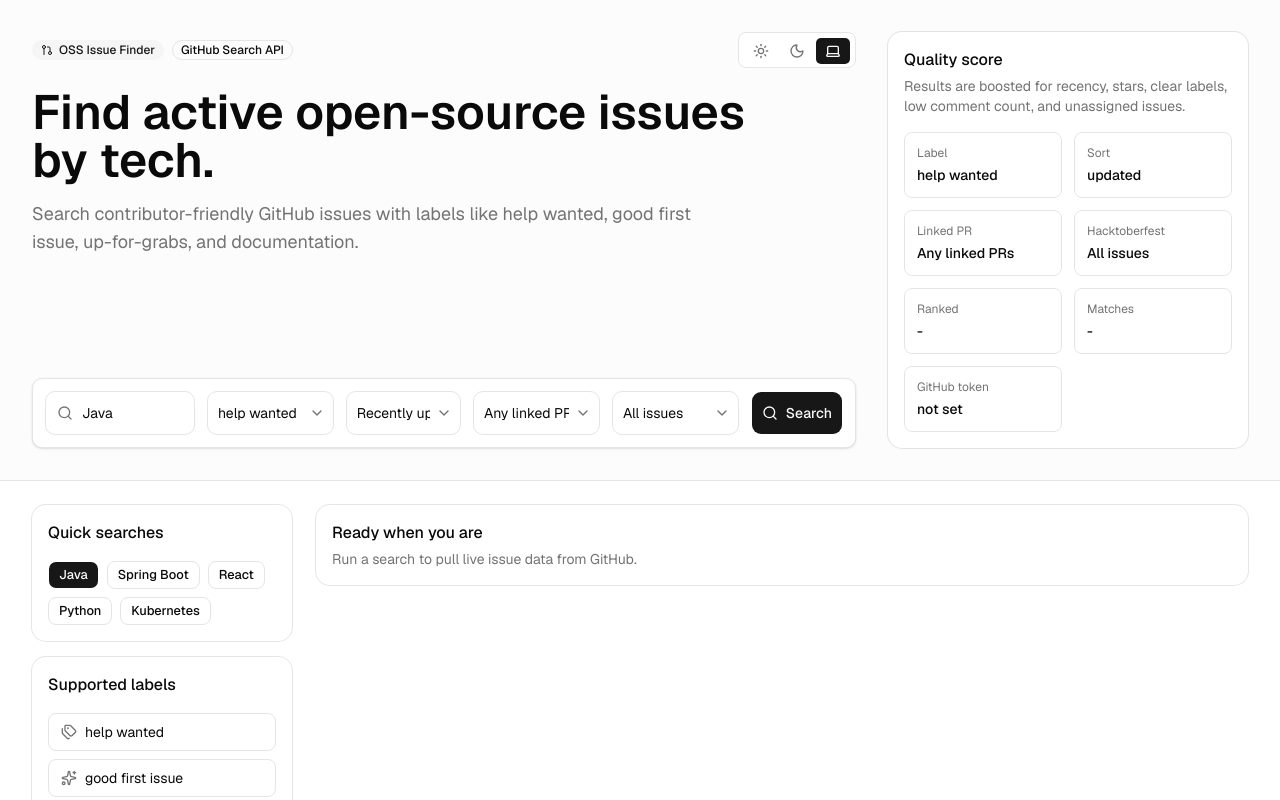
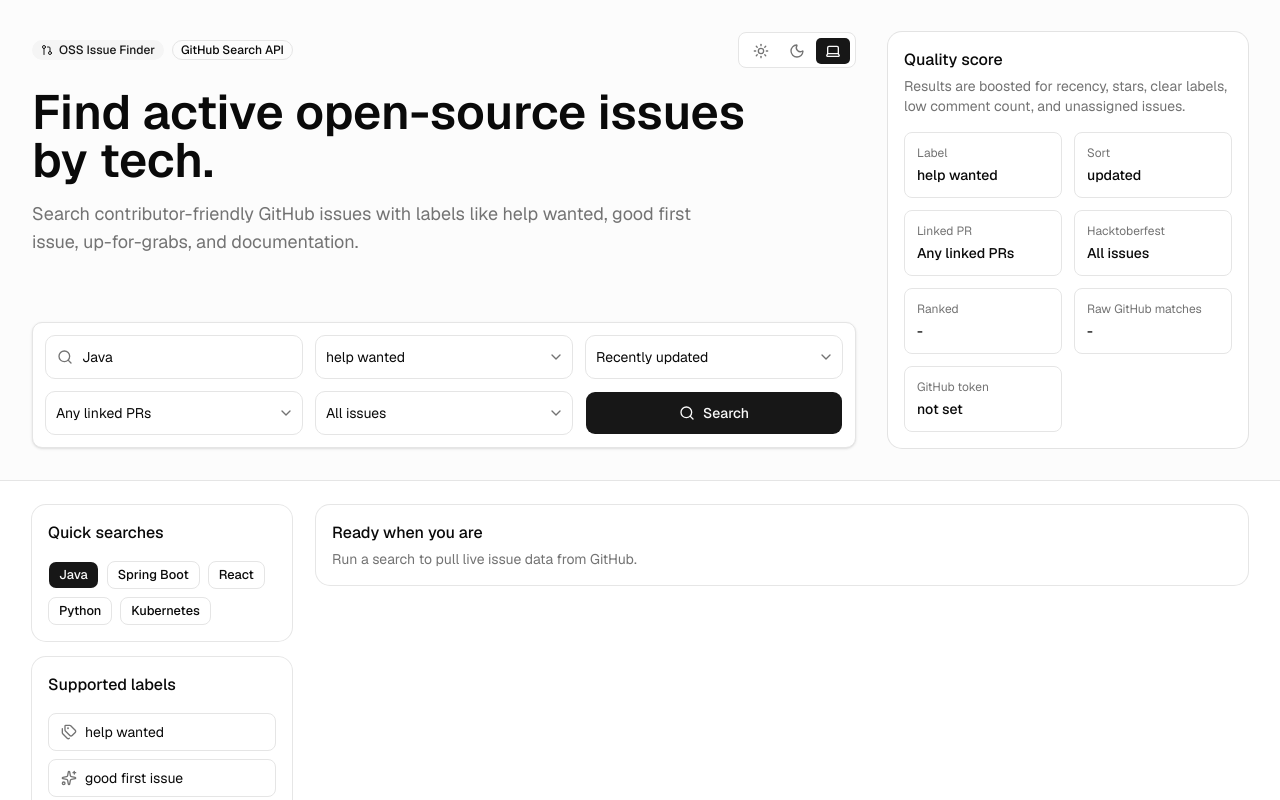
Before and after one commit to arnabnandy7/openissue.dev, a Next.js app: page / in a window 1280 px wide. Shown: the top 800 px of the page. Built offline with nearby package versions, Linux system fonts and the light colour scheme.

Commit message:
Improve issue finder filter layout
Wrap search filters into a two-row responsive grid and clarify that the matches count is GitHub's raw total before local filtering.

```diff
--- a/src/features/issues/components/issue-finder.tsx
+++ b/src/features/issues/components/issue-finder.tsx
@@ -186,7 +186,7 @@ export function IssueFinder() {
 
             <form
               onSubmit={searchIssues}
-              className="grid min-w-0 gap-3 rounded-lg border bg-card p-3 shadow-sm sm:grid-cols-2 xl:grid-cols-[1.3fr_1.1fr_1fr_1.1fr_1.1fr_auto]"
+              className="grid min-w-0 gap-3 rounded-lg border bg-card p-3 shadow-sm sm:grid-cols-2 lg:grid-cols-3"
             >
               <div className="relative min-w-0">
                 <Search className="pointer-events-none absolute left-3 top-1/2 h-4 w-4 -translate-y-1/2 text-muted-foreground" />
@@ -253,7 +253,7 @@ export function IssueFinder() {
 
               <Button
                 type="submit"
-                className="h-11 w-full gap-2 sm:col-span-2 xl:col-span-1"
+                className="h-11 w-full gap-2 sm:col-span-2 lg:col-span-1"
                 disabled={isLoading || cooldown}
               >
                 <Search className="h-4 w-4" />
@@ -276,7 +276,7 @@ export function IssueFinder() {
               <Metric label="Linked PR" value={selectedLinkedPr.label.replace("Linked PR: ", "")} />
               <Metric label="Hacktoberfest" value={selectedHacktoberfest.label} />
               <Metric label="Ranked" value={data ? compactNumber(data.candidateCount) : "-"} />
-              <Metric label="Matches" value={data ? compactNumber(data.totalCount) : "-"} />
+              <Metric label="Raw GitHub matches" value={data ? compactNumber(data.totalCount) : "-"} />
               <Metric
                 label="GitHub token"
                 value={data?.tokenConfigured ? "configured" : "not set"}
@@ -351,7 +351,9 @@ export function IssueFinder() {
                 <Badge variant="secondary">
                   {compactNumber(data.candidateCount)} ranked candidates
                 </Badge>
-                <Badge variant="outline">{compactNumber(data.totalCount)} GitHub matches</Badge>
+                <Badge variant="outline">
+                  {compactNumber(data.totalCount)} raw GitHub matches
+                </Badge>
               </div>
             </div>
           ) : (
```
